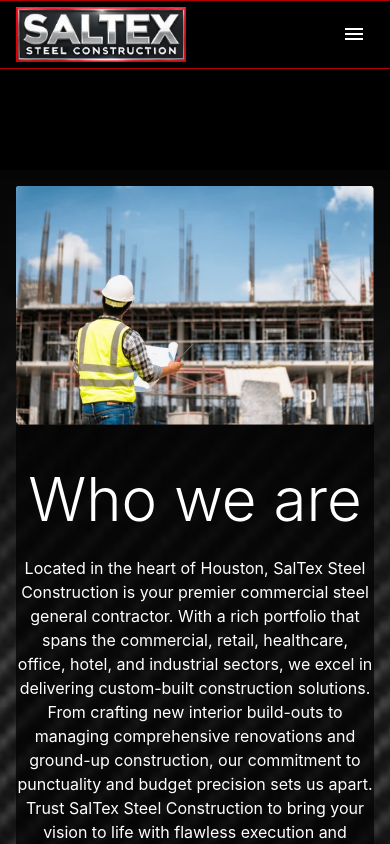
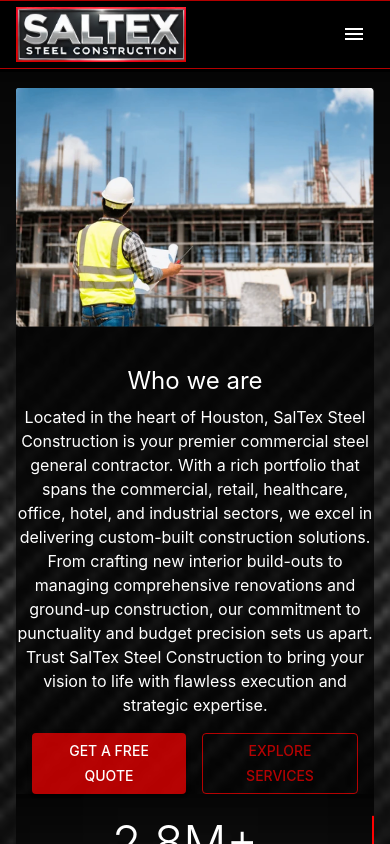
Before and after one commit to JuanTorresCortes/saltex-client, a React (Vite) app: page /about in a window 390 px wide. Built offline with nearby package versions, Linux system fonts and the light colour scheme.

Commit message:
added favicon and fixed responsive issues

```diff
--- a/index.html
+++ b/index.html
@@ -2,7 +2,7 @@
 <html lang="en">
   <head>
     <meta charset="UTF-8" />
-    <!-- <link rel="icon" type="image/svg+xml" href="src/img/logo.png" /> -->
+    <link rel="icon" type="image/svg+xml" href="src/img/favicon.ico" />
     <meta name="viewport" content="width=device-width, initial-scale=1.0" />
     <title>SalTex Steel Construction</title>
   </head>
--- a/src/App.css
+++ b/src/App.css
@@ -1,4 +1,4 @@
-.logo {
+/* .logo {
   height: 5em;
   padding: 1.5em;
   will-change: filter;
@@ -9,10 +9,10 @@
 }
 .logo.react:hover {
   filter: drop-shadow(0 0 2em #61dafbaa);
-}
+} */
 
-.hero-image-background {
-  background-image: url("./img/welder.png"); /* Make sure this path is correct */
+/* .hero-image-background {
+  background-image: url("./img/welder.png");
   background-size: cover;
   background-position: center;
   background-repeat: no-repeat;
@@ -29,61 +29,58 @@
   justify-content: space-between;
   align-items: center;
   margin-bottom: 0.01rem;
-}
+} */
 
-.hero-stats {
-  display: flex; /* Use flexbox to create a row of items */
+/* .hero-stats {
+  display: flex;
   height: 7em;
-  background: #333; /* Dark background */
-  padding: 0.5em 0; /* Padding around the whole section */
-  justify-content: center; /* Center the cards horizontally */
-  align-items: center; /* Center the cards vertically */
+  background: #333;
+  padding: 0.5em 0;
+  justify-content: center;
+  align-items: center;
 }
 
 .card-stats {
-  flex: 1; /* Each card will take up equal space */
-  color: #ff3e3e; /* Red color for the text */
-  font-size: 2.5em; /* Large font size for impact */
-  font-weight: bold; /* Make the font bold */
-  margin: 0 1em; /* Margin between cards */
-  text-transform: uppercase; /* Uppercase text for the title */
-  position: relative; /* Position relative for pseudo-elements */
-}
+  flex: 1;
+  color: #ff3e3e;
+  font-size: 2.5em;
+  font-weight: bold;
+  margin: 0 1em;
+  text-transform: uppercase;
+  position: relative;
+} */
 
-.card-stats::before,
+/* .card-stats::before,
 .card-stats::after {
-  content: ""; /* Add content for the pseudo-elements */
-  position: absolute; /* Absolute position within card-stats */
-  top: 50%; /* Position at the middle vertically */
-  width: 1px; /* Thin vertical line */
-  height: 60%; /* Height of the line */
-  background: #555; /* Slightly lighter line color */
-}
+  content: "";
+  position: absolute;
+  top: 50%;
+  width: 1px;
+  height: 60%;
+  background: #555;
 
 .card-stats::before {
-  left: 0; /* Line on the left side */
+  left: 0;
 }
 
 .card-stats::after {
-  right: 0; /* Line on the right side */
+  right: 0;
 }
 
-/* Remove the border from the first and last card */
+
 .card-stats:first-child::before,
 .card-stats:last-child::after {
   content: none;
-}
+} */
 
-/* Additional styling for the subtitle */
-.card-stats::after {
-  content: attr(data-subtitle); /* Use the subtitle from data attribute */
-  position: absolute;
-  bottom: -1.5em; /* Position below the main title */
+/* .card-stats::after {
+  content: attr(data-subtitle);
+  bottom: -1.5em;
   left: 0;
   right: 0;
-  font-size: 0.2em; /* Smaller font size for the subtitle */
-  color: white; /* White color for the subtitle */
-  font-weight: normal; /* Normal font weight for the subtitle */
+  font-size: 0.2em;
+  color: white;
+  font-weight: normal;
 }
 
 .hero-content {
@@ -103,18 +100,18 @@
   text-align: center;
   height: 40%;
   background-color: #000000;
-}
+} */
 
-.metallic-gradient-text {
+/* .metallic-gradient-text {
   background: linear-gradient(
     to right,
     rgb(155, 154, 158),
     rgb(170, 169, 173),
     rgb(185, 184, 188)
   );
-  -webkit-background-clip: text; /* For WebKit browsers */
-  background-clip: text; /* This is experimental and not widely supported */
-  -webkit-text-fill-color: transparent; /* For WebKit browsers */
+  -webkit-background-clip: text;
+  background-clip: text;
+  -webkit-text-fill-color: transparent;
   display: inline;
 }
 
@@ -140,4 +137,30 @@
   height: 100vh;
   background: #0f0f0f;
   transform-origin: top;
+} */
+
+/* General Body Styling */
+body {
+  background-color: #000000;
+  margin: 0;
+  padding: 0;
 }
+
+/* Slide-In and Slide-Out Animations */
+.slide-in,
+.slide-out {
+  position: fixed;
+  top: 0;
+  left: 0;
+  width: 100%;
+  height: 100vh;
+  background: #0f0f0f;
+}
+
+.slide-in {
+  transform-origin: bottom;
+}
+
+.slide-out {
+  transform-origin: top;
+}
--- a/src/Pages/AboutPage.jsx
+++ b/src/Pages/AboutPage.jsx
@@ -40,7 +40,9 @@
         color: "white", // White text color for contrast
         textAlign: "center",
         p: 2,
-        mt: { xs: 200, sm: 128, md: 49, lg: 38, xl: 38 }, // responsive brake points xs=0,sm=600,md=900,lg=1200,xl=1536}
+        // mt: { xs: 200, sm: 128, md: 49, lg: 38, xl: 38 }, // responsive brake points xs=0,sm=600,md=900,lg=1200,xl=1536}
+        // responsive brake points xs=0,sm=600,md=900,lg=1200,xl=1536}
+        mt: { xs: 9, sm: 9, md: 2, lg: 8, xl: 7 },
       }}
     >
       <Box
@@ -52,7 +54,7 @@
         <Grid container spacing={4} alignItems="center">
           <Grid item xs={12} md={6} sx={{ order: { xs: 2, md: 1 } }}>
             {/* Text content */}
-            <Typography variant="h2" gutterBottom>
+            <Typography variant="h5" gutterBottom>
               Who we are
             </Typography>
             <Typography variant="body1" paragraph>
--- a/src/Pages/ContactPage.jsx
+++ b/src/Pages/ContactPage.jsx
@@ -27,7 +27,8 @@
         alignItems: "center",
         color: "white",
         textAlign: "center",
-        mt: { xs: 128, sm: 100, md: 100, lg: 48, xl: 48 }, // responsive brake points xs=0,sm=600,md=900,lg=1200,xl=1536}
+        // responsive brake points xs=0,sm=600,md=900,lg=1200,xl=1536}
+        mt: { xs: 7, sm: 9, md: 2, lg: 8, xl: 7 },
       }}
     >
       <CalendlyScheduler />
--- a/src/Pages/ProjectsPage.jsx
+++ b/src/Pages/ProjectsPage.jsx
@@ -61,7 +61,7 @@
           textAlign: "center",
           padding: "20px",
           position: "relative",
-          mt: { xs: 475, sm: 296, md: 169, lg: 184, xl: 177 }, // responsive breakpoints xs=0, sm=600, md=900, lg=1200, xl=1536
+          mt: { xs: 8, sm: "auto", md: "600", lg: "200", xl: 7 }, // responsive breakpoints xs=0, sm=600, md=900, lg=1200, xl=1536
         }}
       >
         <Container
--- a/src/Pages/ServiceDisplayPage.jsx
+++ b/src/Pages/ServiceDisplayPage.jsx
@@ -56,7 +56,8 @@
         flexDirection: "column",
         justifyContent: "center",
         alignItems: "center",
-        mt: { xs: 148, sm: 128, md: 49, lg: 38, xl: 38 }, // responsive brake points xs=0,sm=600,md=900,lg=1200,xl=1536}
+        // responsive brake points xs=0,sm=600,md=900,lg=1200,xl=1536}
+        mt: { xs: 9, sm: 8, md: 2, lg: 8, xl: 7 },
       }}
     >
       <MyNavBar sx={{ backgroundColor: "rgba(0, 0, 0, 0.7)", mb: 5 }} />
@@ -75,7 +76,7 @@
               order: { xs: 2, md: 1 }, // Typography on bottom for xs screens
             }}
           >
-            <Typography variant="h2" gutterBottom>
+            <Typography variant="h5" gutterBottom>
               {service.title}
             </Typography>
             <Button
--- a/src/Pages/ServicesPage.jsx
+++ b/src/Pages/ServicesPage.jsx
@@ -68,7 +68,7 @@
         textAlign: "center",
         position: "relative",
         overflow: "hidden",
-        mt: { xs: 412, sm: 244, md: 148, lg: 155, xl: 148 }, // responsive breakpoints xs=0, sm=600, md=900, lg=1200, xl=1536
+        mt: { xs: 8, sm: "auto", md: "600", lg: "200", xl: 7 }, // responsive breakpoints xs=0, sm=600, md=900, lg=1200, xl=1536
       }}
     >
       <Box
--- a/src/components/CalendlyScheduler.jsx
+++ b/src/components/CalendlyScheduler.jsx
@@ -6,7 +6,7 @@
 const CalendlyScheduler = () => {
   return (
     <Container>
-      <Typography variant="h2" gutterBottom fontFamily={"satoshi"}>
+      <Typography variant="h5" gutterBottom fontFamily={"satoshi"}>
         <motion.p
           initial={{ x: "100%" }}
           animate={{ x: 0 }}
--- a/src/index.css
+++ b/src/index.css
@@ -1,4 +1,4 @@
-:root {
+/* :root {
   font-family: Inter, system-ui, Avenir, Helvetica, Arial, sans-serif;
   line-height: 1.5;
   font-weight: 400;
@@ -77,4 +77,40 @@
   button {
     background-color: #f9f9f9;
   }
+} */
+
+/* Root CSS Variables and Base Styling */
+:root {
+  font-family: Inter, system-ui, Avenir, Helvetica, Arial, sans-serif;
+  line-height: 1.5;
+  font-weight: 400;
+  color-scheme: light dark;
+  color: rgba(255, 255, 255, 0.87);
+  background-color: #000000;
+  font-synthesis: none;
+  text-rendering: optimizeLegibility;
+  -webkit-font-smoothing: antialiased;
+  -moz-osx-font-smoothing: grayscale;
+  -webkit-text-size-adjust: 100%;
 }
+
+/* Global HTML and Body Styling */
+html,
+body {
+  margin: 0;
+  padding: 0;
+  width: 100%;
+  height: 100%;
+  overflow-x: hidden; /* Prevent horizontal overflow */
+  background-color: #000000; /* Ensure consistent background */
+}
+/* Body Styling */
+body {
+  display: flex;
+  flex-direction: column; /* Flex direction for better content management */
+  align-items: center;
+  justify-content: flex-start; /* Align content at the top */
+  min-width: 320px;
+  min-height: 100vh;
+  background-color: inherit; /* Inherit background color */
+}
```
Also changed, not shown: src/Pages/MyHeroPage.jsx (+5 -3 lines), src/Pages/ProjectsDisplayPage.jsx (+4 -3 lines), 1 other file (tests, documents, lock files or other folders).
